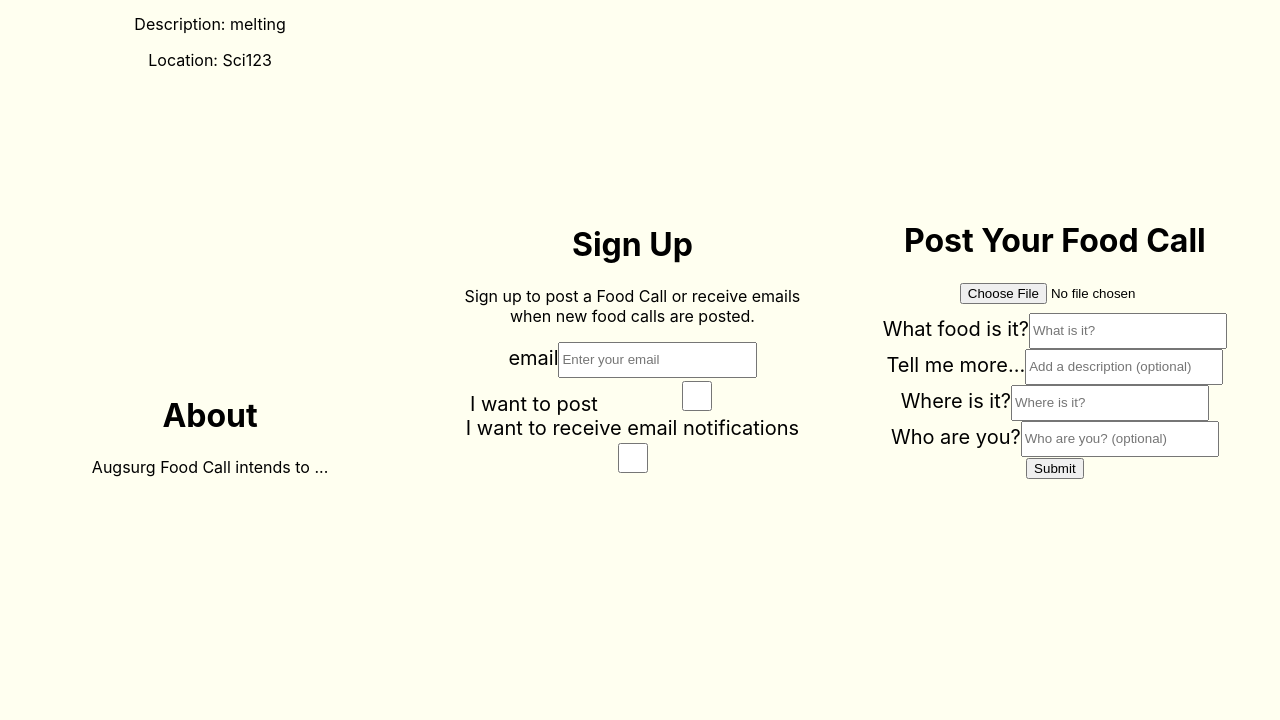
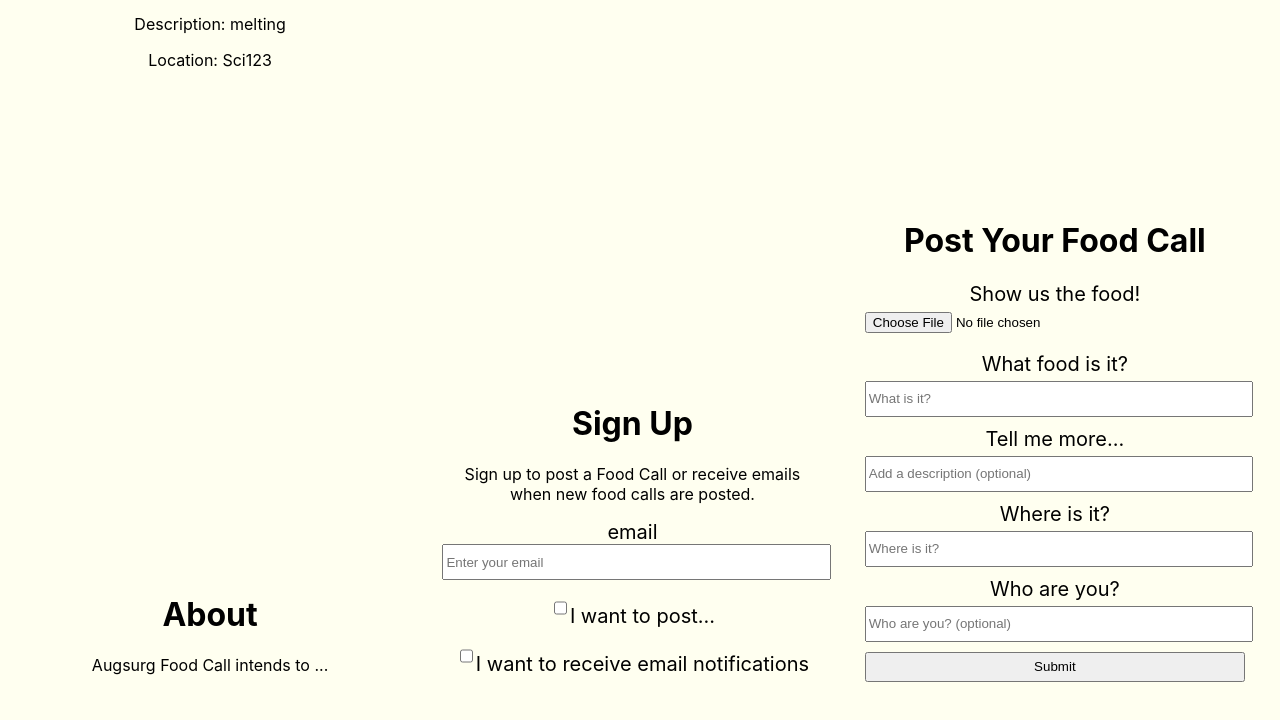
Before and after one commit to neotamoe/food-call, a React (Create React App) app: page / in a window 1280 px wide. Shown: the part 1082-1802 px from the top of the page. Built offline with nearby package versions, Linux system fonts and the light colour scheme.

Commit message:
redo formlabel into form and label components

```diff
--- /dev/null
+++ b/src/components/Checkbox.js
@@ -0,0 +1,15 @@
+import React from 'react'
+import styled from 'styled-components'
+
+const StyledCheckbox = styled.input`
+  height: 30px;
+  display: inline;
+`
+
+const Checkbox = (props) => {
+  return (
+      <StyledCheckbox type="checkbox"/>
+  )
+}
+
+export default Checkbox
--- /dev/null
+++ b/src/components/FormGroup.js
@@ -0,0 +1,15 @@
+import React from 'react'
+import styled from 'styled-components'
+
+const StyledDiv = styled.div`
+  width: 100%;
+  margin-bottom: 10px;
+`
+
+const FormGroup = (props) => {
+  return (
+  <StyledDiv>{props.children}</StyledDiv>
+  )
+}
+
+export default FormGroup
--- /dev/null
+++ b/src/components/Input.js
@@ -0,0 +1,16 @@
+import React from 'react'
+import styled from 'styled-components'
+
+const StyledInput = styled.input`
+  width: 100%;
+  height: 30px;
+  display: inline;
+`
+
+const Input = (props) => {
+  return (
+      <StyledInput type={props.type} placeholder={props.placeholder} accept={props.accept ? props.accept : ''}/>
+  )
+}
+
+export default Input
--- a/src/components/InputLabel.js
+++ /dev/null
@@ -1,31 +0,0 @@
-import React from 'react'
-import styled from 'styled-components'
-
-const Input = styled.input`
-  width: 50%;
-  height: 30px;
-  display: inline;
-`
-
-const Label = styled.label`
-  font-size: 1.25em;
-  width: 50%;
-  display: inline;
-`
-
-const Wrapper = styled.div`
-  display: inline-block;
-  width: 100%;
-  text-align: center;
-`
-
-const InputLabel = (props) => {
-  return (
-    <Wrapper>
-      {props.label ? <Label>{props.label}</Label> : null}
-      <Input type={props.type} placeholder={props.placeholder} accept={props.accept ? props.accept : ''}/>
-    </Wrapper>
-  )
-}
-
-export default InputLabel
--- /dev/null
+++ b/src/components/Label.js
@@ -0,0 +1,15 @@
+import React from 'react'
+import styled from 'styled-components'
+
+const StyledLabel = styled.label`
+  font-size: 1.25em;
+  margin-bottom: 5px;
+`
+
+const Label = (props) => {
+  return (
+      <StyledLabel style={{display: props.display}}>{props.name}</StyledLabel>
+  )
+}
+
+export default Label
--- a/src/components/Post.js
+++ b/src/components/Post.js
@@ -2,7 +2,9 @@ import React from 'react'
 import Heading from './Heading'
 import Wrapper from './Wrapper'
 import Card from './Card'
-import InputLabel from './InputLabel'
+import Input from './Input'
+import Label from './Label'
+import FormGroup from './FormGroup'
 
 const Post = () => {
   return (
@@ -10,12 +12,29 @@ const Post = () => {
       <Card>
         <Heading title="Post Your Food Call"/>
         <form>
-          <InputLabel type="file" placeholder="Upload Image" accept="image/*"/>
-          <InputLabel type="text" placeholder="What is it?" label="What food is it?"/>
-          <InputLabel type="text" placeholder="Add a description (optional)" label="Tell me more..."/>
-          <InputLabel type="text" placeholder="Where is it?" label="Where is it?"/>
-          <InputLabel type="text" placeholder="Who are you? (optional)" label="Who are you?"/>
-          <input type="submit" value="Submit" />
+          <FormGroup>
+            <Label name="Show us the food!" display="block"/>
+            <Input type="file" placeholder="Upload Image" accept="image/*" style={{display: 'none'}}/>
+          </FormGroup>
+          <FormGroup>
+            <Label name="What food is it?" display="block"/>
+            <Input type="text" placeholder="What is it?"/>
+          </FormGroup>
+          <FormGroup>
+            <Label name="Tell me more..." display="block"/>
+            <Input type="text" placeholder="Add a description (optional)"/>
+          </FormGroup>
+          <FormGroup>
+            <Label name="Where is it?" display="block"/>
+            <Input type="text" placeholder="Where is it?"/>
+          </FormGroup>
+          <FormGroup>
+            <Label name="Who are you?" display="block"/>
+            <Input type="text" placeholder="Who are you? (optional)"/>
+          </FormGroup>
+          <FormGroup>
+            <Input type="submit" value="Submit"/>
+          </FormGroup>
         </form>
       </Card>
     </Wrapper>
--- a/src/components/SignUp.js
+++ b/src/components/SignUp.js
@@ -1,8 +1,11 @@
 import React from 'react'
 import Heading from './Heading'
-import InputLabel from './InputLabel'
+import Input from './Input'
+import Label from './Label'
 import Wrapper from './Wrapper'
 import Card from './Card'
+import Checkbox from './Checkbox'
+import FormGroup from './FormGroup'
 
 const SignUp = () => {
   return (
@@ -10,9 +13,18 @@ const SignUp = () => {
       <Card>
         <Heading title="Sign Up"/>
         <p>Sign up to post a Food Call or receive emails when new food calls are posted.</p>
-        <InputLabel label="email" type="email" placeholder="Enter your email"/>
-        <InputLabel label="I want to post" type="checkbox"/>
-        <InputLabel label="I want to receive email notifications" type="checkbox"/>
+        <FormGroup>
+          <Label name="email" display="inline"/>
+          <Input type="email" placeholder="Enter your email"/>
+        </FormGroup>
+        <FormGroup>
+          <Checkbox />
+          <Label name="I want to post..." display="inline"/>
+        </FormGroup>
+        <FormGroup>
+          <Checkbox />
+          <Label name="I want to receive email notifications" display="inline"/>
+        </FormGroup>
       </Card>
     </Wrapper>
   )
```
